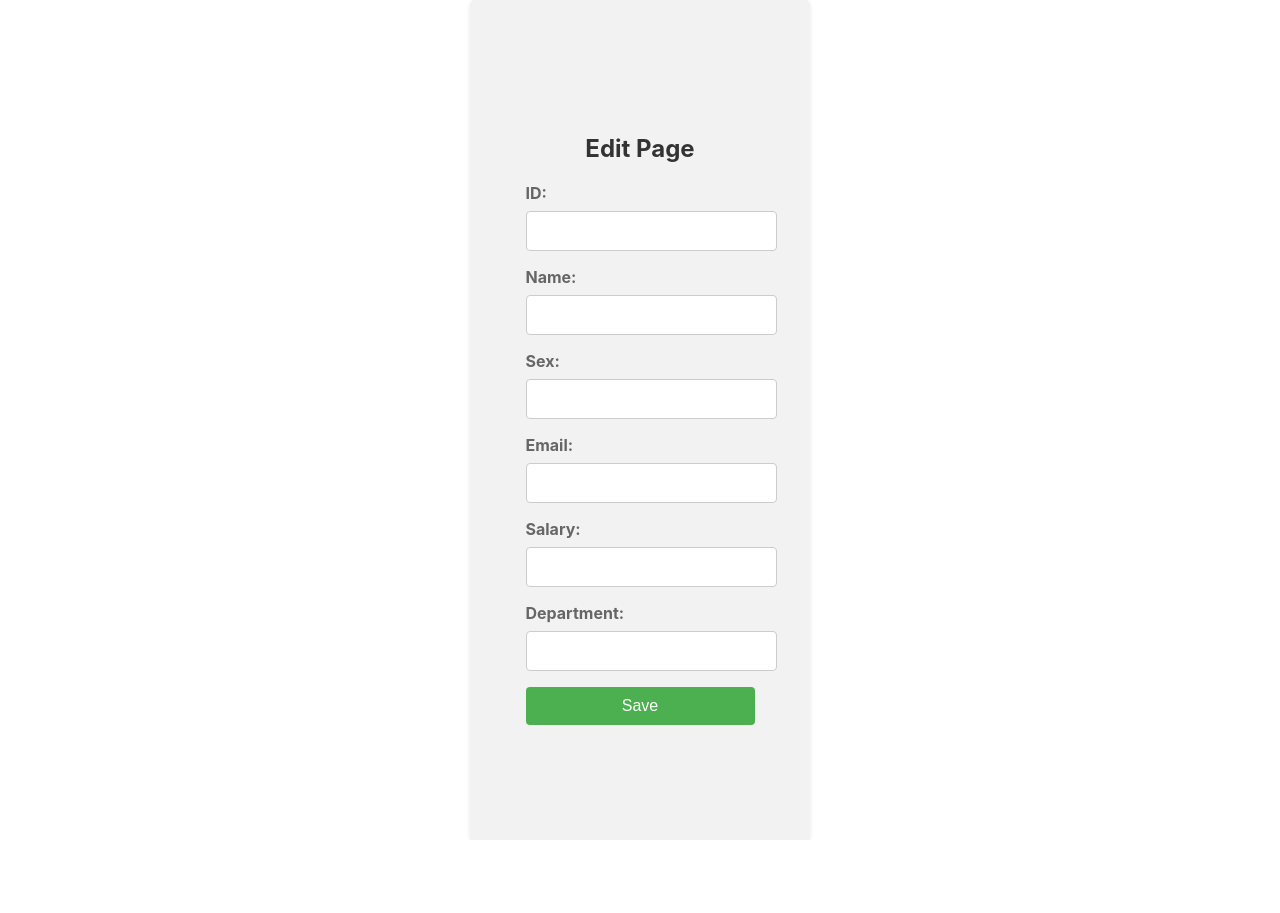
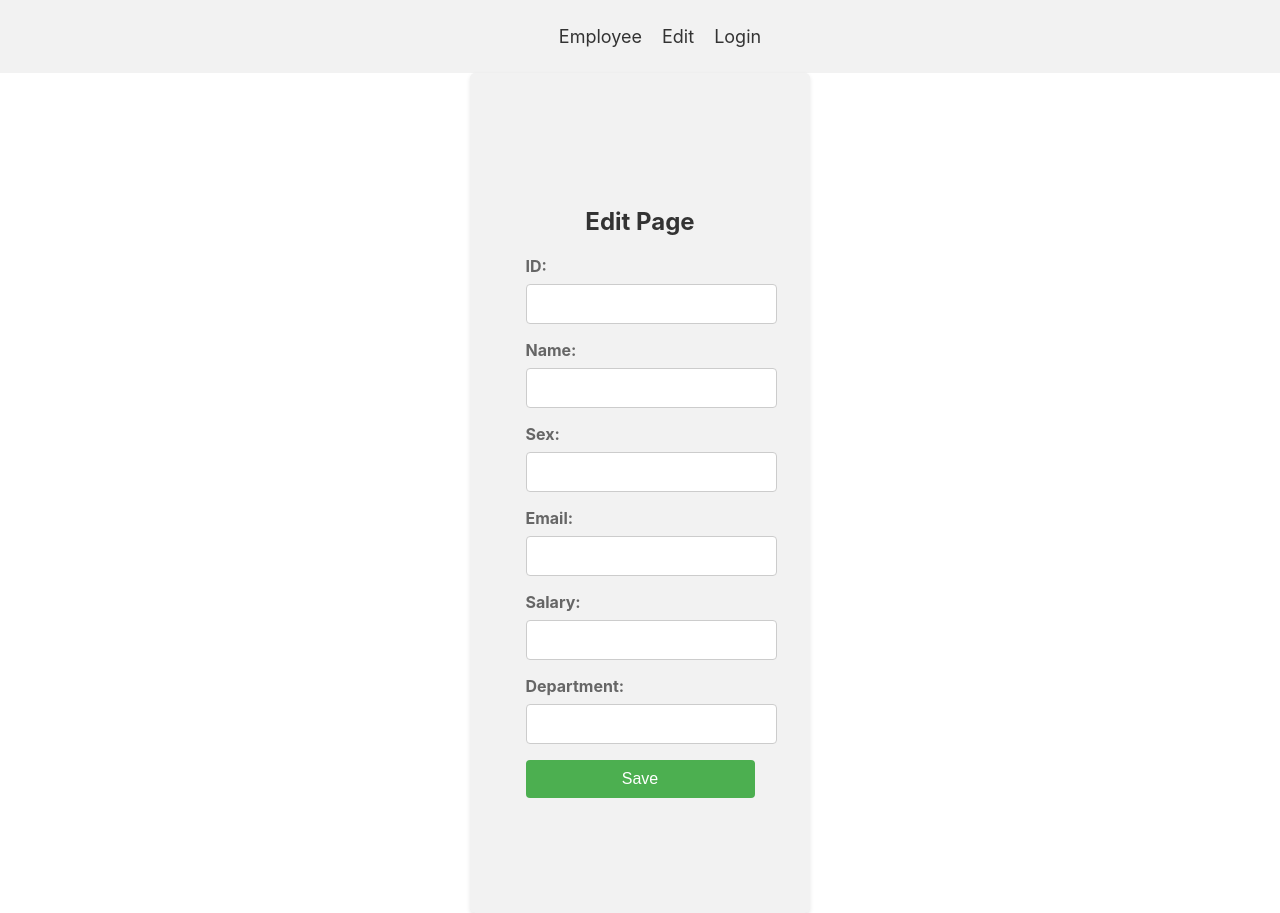
Before and after one commit to priyangakrish1608/Sample-React-Demo, a React (Create React App) app: page /edit in a window 1280 px wide. Before the commit the page ends 840 px from the top, so only its background shows below. Built offline with nearby package versions, Linux system fonts and the light colour scheme.

Commit message:
app changes

```diff
--- a/src/App.css
+++ b/src/App.css
@@ -1,38 +1,28 @@
-.App {
-  text-align: center;
+.header {
+  background-color: #f2f2f2;
+  padding: 10px;
 }
 
-.App-logo {
-  height: 40vmin;
-  pointer-events: none;
+.nav {
+  display: flex;
+  justify-content: center;
 }
 
-@media (prefers-reduced-motion: no-preference) {
-  .App-logo {
-    animation: App-logo-spin infinite 20s linear;
-  }
+.nav-list {
+  list-style: none;
+  display: flex;
+  gap: 20px;
 }
 
-.App-header {
-  background-color: #282c34;
-  min-height: 100vh;
-  display: flex;
-  flex-direction: column;
-  align-items: center;
-  justify-content: center;
-  font-size: calc(10px + 2vmin);
-  color: white;
+.nav-item {
+  font-size: 18px;
 }
 
-.App-link {
-  color: #61dafb;
+.nav-link {
+  text-decoration: none;
+  color: #333;
 }
 
-@keyframes App-logo-spin {
-  from {
-    transform: rotate(0deg);
-  }
-  to {
-    transform: rotate(360deg);
-  }
+.nav-link:hover {
+  color: #000;
 }
--- a/src/App.js
+++ b/src/App.js
@@ -1,12 +1,39 @@
 import React from 'react';
 import './App.css';
-import { BrowserRouter as Router, useRoutes } from 'react-router-dom';
+import { BrowserRouter as Router, useRoutes, Link } from 'react-router-dom';
 import routes from './components/routes';
+
+const Header = () => {
+  return (
+    <header className="header">
+      <nav className="nav">
+        <ul className="nav-list">
+          <li className="nav-item">
+            <Link to="/employee" className="nav-link">Employee</Link>
+          </li>
+          <li className="nav-item">
+            <Link to="/edit" className="nav-link">Edit</Link>
+          </li>
+          <li className="nav-item">
+            <Link to="/login" className="nav-link">Login</Link>
+          </li>
+        </ul>
+      </nav>
+    </header>
+  );
+};
 
 function App() {
   const routing = useRoutes(routes);
 
-  return routing;
+  return (
+
+     <div>
+      <Header />
+      {routing}
+    </div>
+
+  );
 }
 
 export default App;
```
Also changed, not shown: src/components/Login/picimage.png (added).
